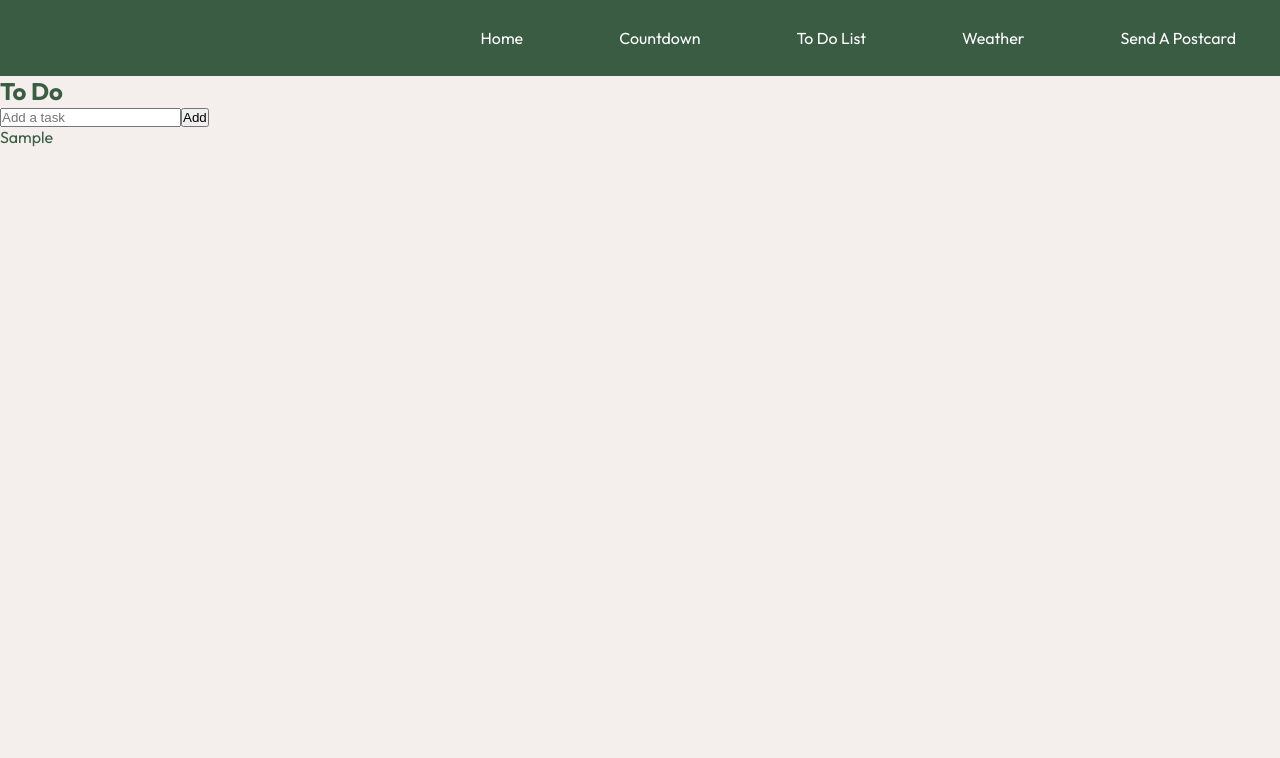
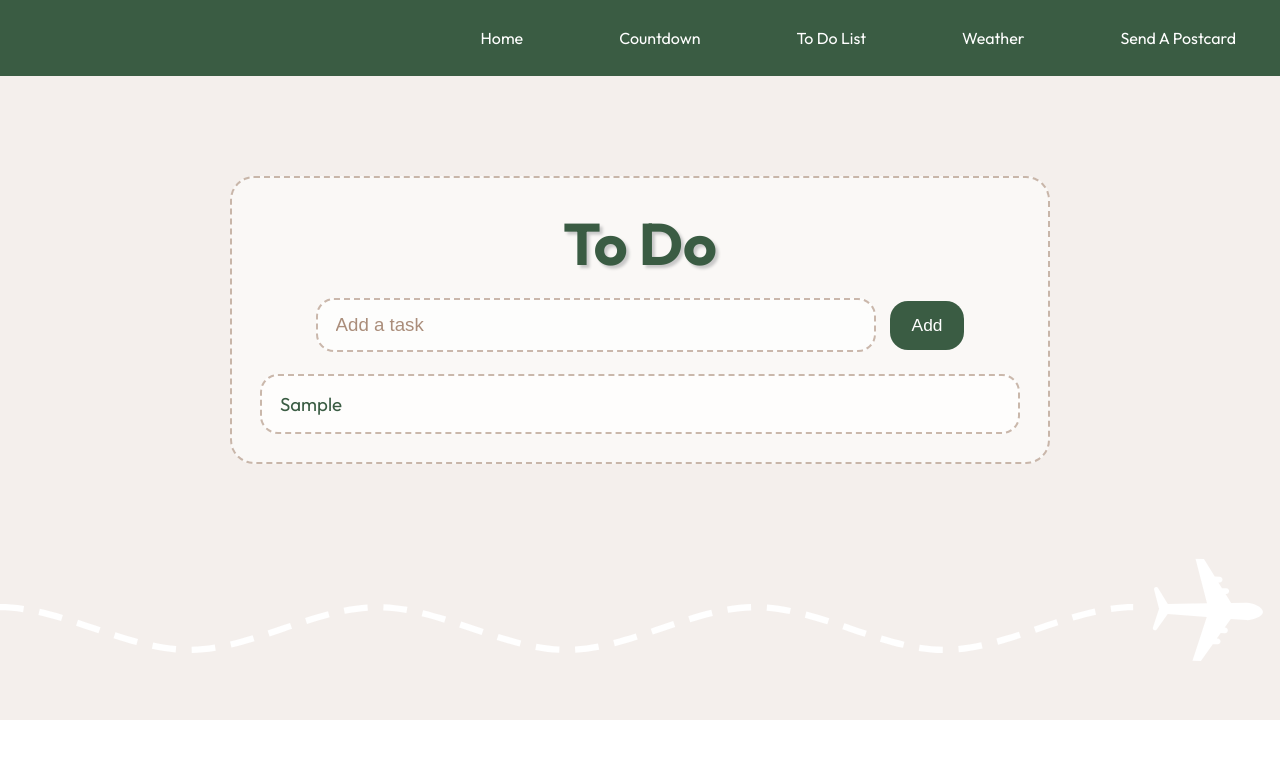
Before and after one commit to On-KeiShe/travel-app, a React (Vite) app: page /to-do-list in a window 1280 px wide. Both pictures are taken after typing "Sample" into the empty fields and a click on the button "Add". Shown: the top 758 px of the page. Built offline with nearby package versions, Linux system fonts and the light colour scheme.

Commit message:
Added styling to to do list

```diff
--- a/src/App.css
+++ b/src/App.css
@@ -5,8 +5,8 @@
 
 body {
   background-image: url("./assets/plane-backround.svg");
-  background-size: fit;
-  background-repeat: none;
+  background-size: cover;
+  background-repeat: no-repeat;
   font-family:
     Outfit,
     system-ui,
@@ -79,3 +79,76 @@ body {
   color: #aa8d7a;;
   text-decoration: underline;
 }
+
+.todo-container {
+  max-width: 760px;
+  margin: 100px auto 0 auto;
+  padding: 28px;
+  background-color: rgba(255, 255, 255, 0.55);
+  border-radius: 24px;
+  border: 2px dashed #aa8d7a9f;
+}
+
+.todo-title {
+  text-align: center;
+  font-size: 44pt;
+  color: #3a5c43;
+  text-shadow: 3px 3px 3px rgb(200, 200, 200);
+  margin-bottom: 18px;
+}
+
+.todo-form {
+  display: flex;
+  gap: 14px;
+  justify-content: center;
+  align-items: center;
+  margin-top: 18px;
+  margin-bottom: 22px;
+}
+
+.todo-input {
+  width: min(520px, 100%);
+  padding: 14px 18px;
+  border-radius: 18px;
+  border: 2px dashed #aa8d7a9f;
+  background-color: rgba(255, 255, 255, 0.65);
+  font-size: 14pt;
+  outline: none;
+  color: #3a5c43;
+}
+
+.todo-input::placeholder {
+  color: #aa8d7a;
+}
+
+.todo-button {
+  padding: 14px 22px;
+  border-radius: 18px;
+  border: none;
+  background-color: #3a5c43;
+  color: white;
+  font-size: 13pt;
+  cursor: pointer;
+}
+
+.todo-button:hover {
+  background-color: white;
+  color: #aa8d7a;
+  text-decoration: underline;
+}
+
+.todo-list {
+  list-style: none;
+  margin-top: 10px;
+  display: grid;
+  gap: 12px;
+}
+
+.todo-item {
+  padding: 16px 18px;
+  border-radius: 18px;
+  background-color: rgba(255, 255, 255, 0.7);
+  border: 2px dashed #aa8d7a9f;
+  color: #3a5c43;
+  font-size: 14pt;
+}
--- a/src/components/ToDoList.jsx
+++ b/src/components/ToDoList.jsx
@@ -6,7 +6,6 @@ function ToDoList() {
 
   function addTask(event) {
     event.preventDefault();
-
     if (task === "") return;
 
     setTasks([...tasks, task]);
@@ -14,22 +13,27 @@ function ToDoList() {
   }
 
   return (
-    <div>
-      <h2>To Do</h2>
+    <div className="todo-container">
+      <h2 className="todo-title">To Do</h2>
 
-      <form onSubmit={addTask}>
+      <form className="todo-form" onSubmit={addTask}>
         <input
+          className="todo-input"
           value={task}
           onChange={(e) => setTask(e.target.value)}
           placeholder="Add a task"
         />
 
-        <button type="submit">Add</button>
+        <button className="todo-button" type="submit">
+          Add
+        </button>
       </form>
 
-      <ul>
+      <ul className="todo-list">
         {tasks.map((t, index) => (
-          <li key={index}>{t}</li>
+          <li className="todo-item" key={index}>
+            {t}
+          </li>
         ))}
       </ul>
     </div>
```
